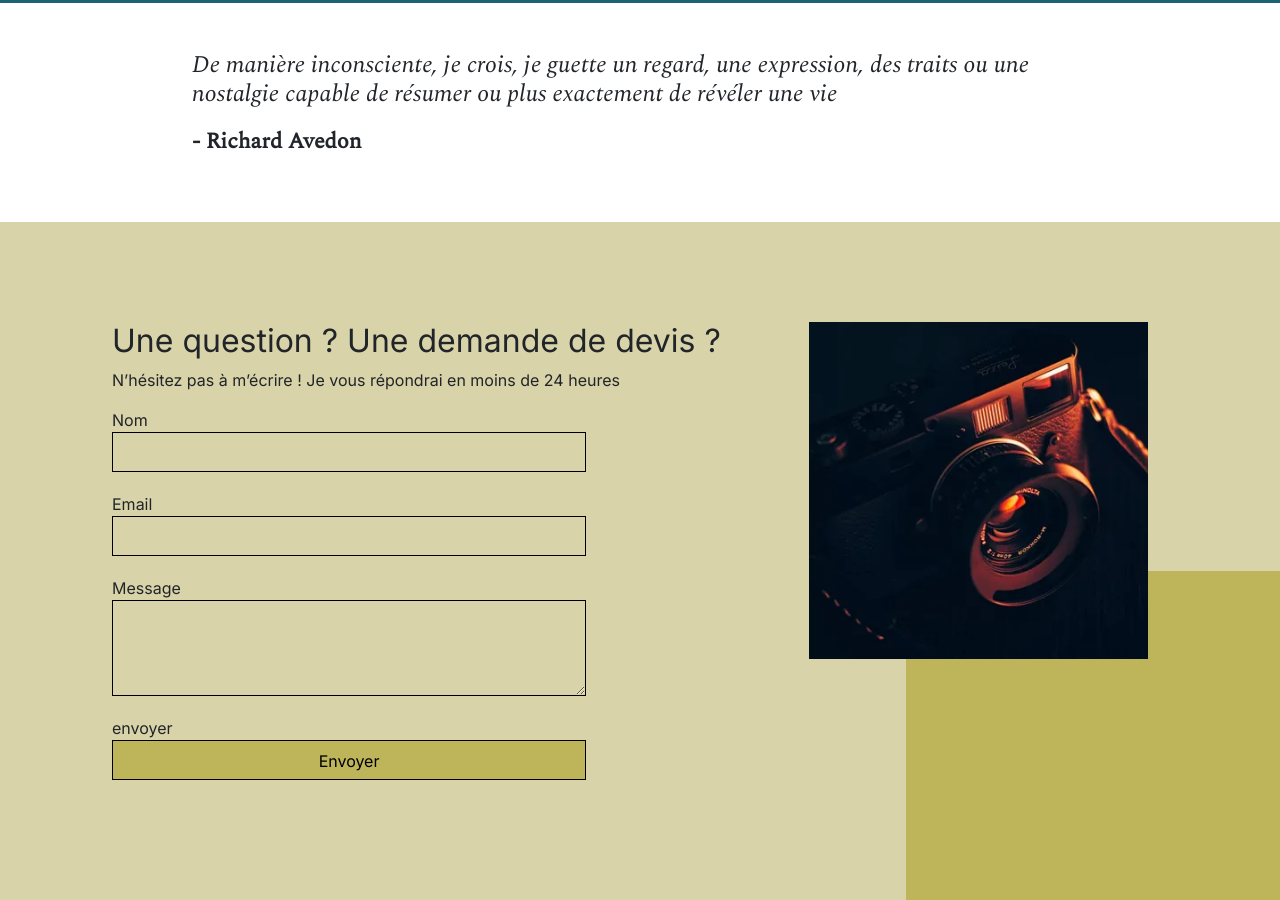
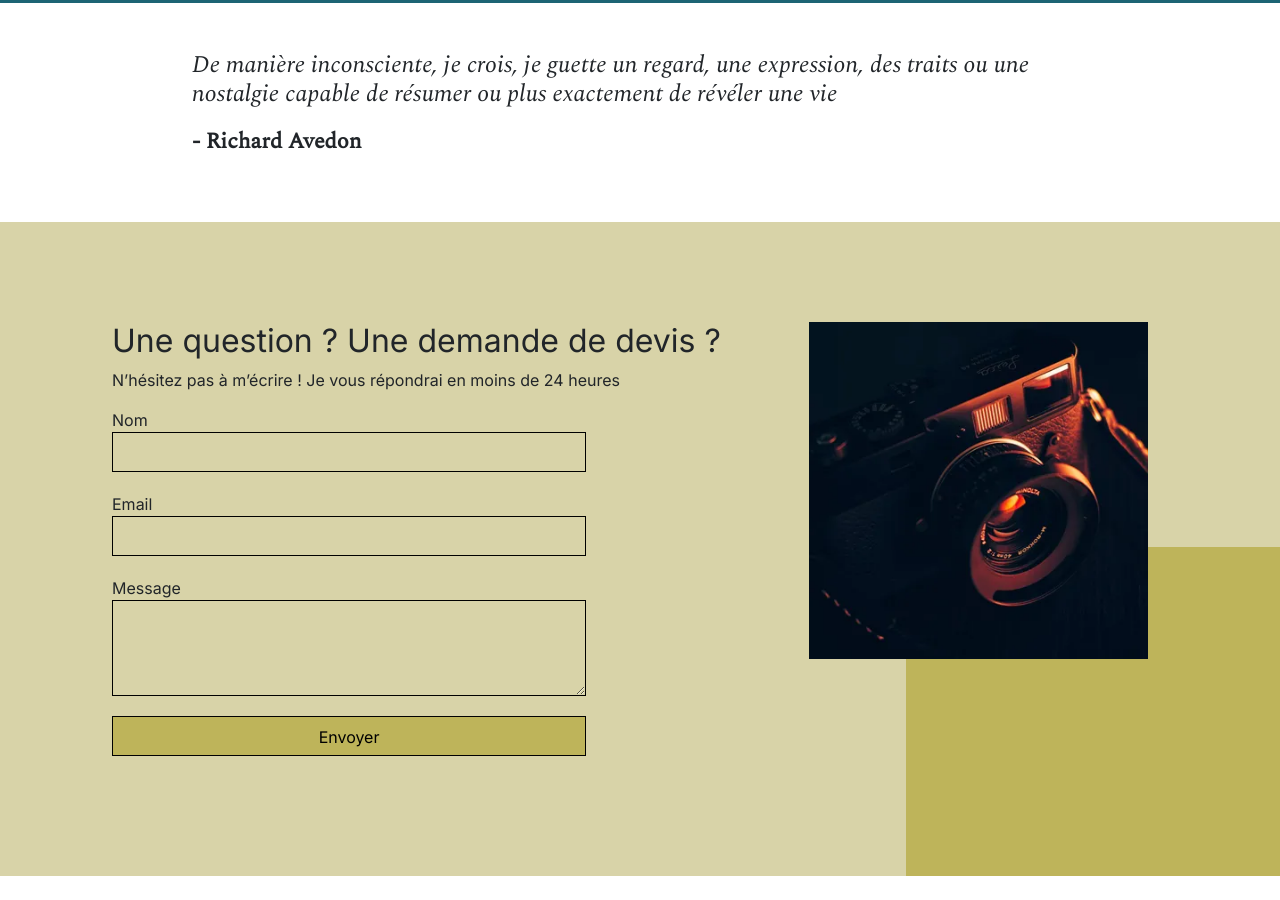
Before and after one commit to Douglasdu87/Nina-Carducci, a plain HTML site: page index.html in a window 1280 px wide. Shown: the part 4073-4973 px from the top of the page. After the commit the page ends 4949 px from the top, so only its background shows below. Drawn offline with nearby package versions, Linux system fonts and the light colour scheme.

Commit message:
correction fix bug pour contraste

```diff
--- a/index.html
+++ b/index.html
@@ -160,7 +160,6 @@
 				<input type="email" name="email" id="email" required>
 				<label for="message">Message</label>
 				<textarea name="message" id="message" cols="30" rows="10" required></textarea>
-			<label for="Envoyer">envoyer</label>
 				<input type="submit" value="Envoyer"/>
 			</form>
 		</div>
```
